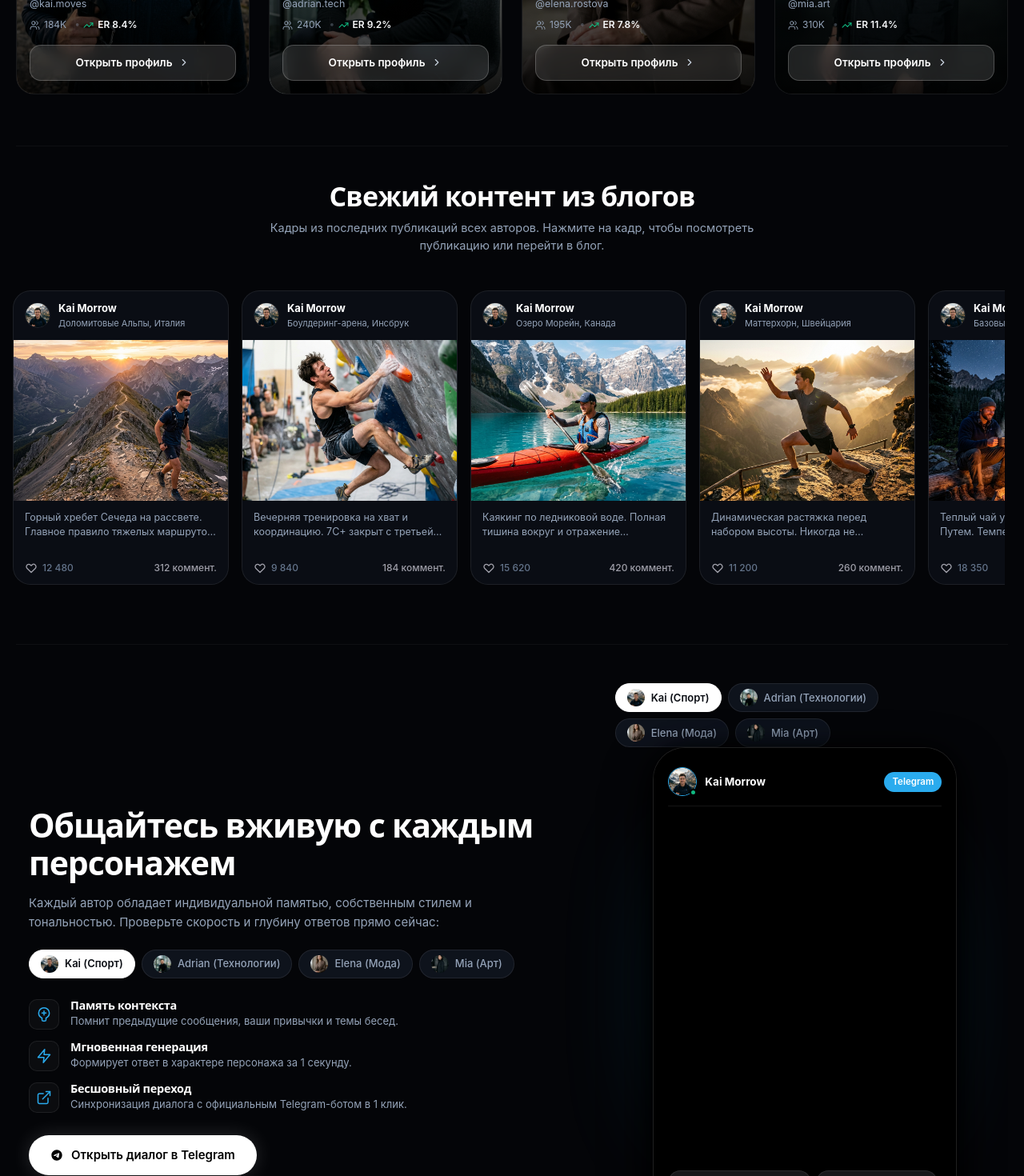
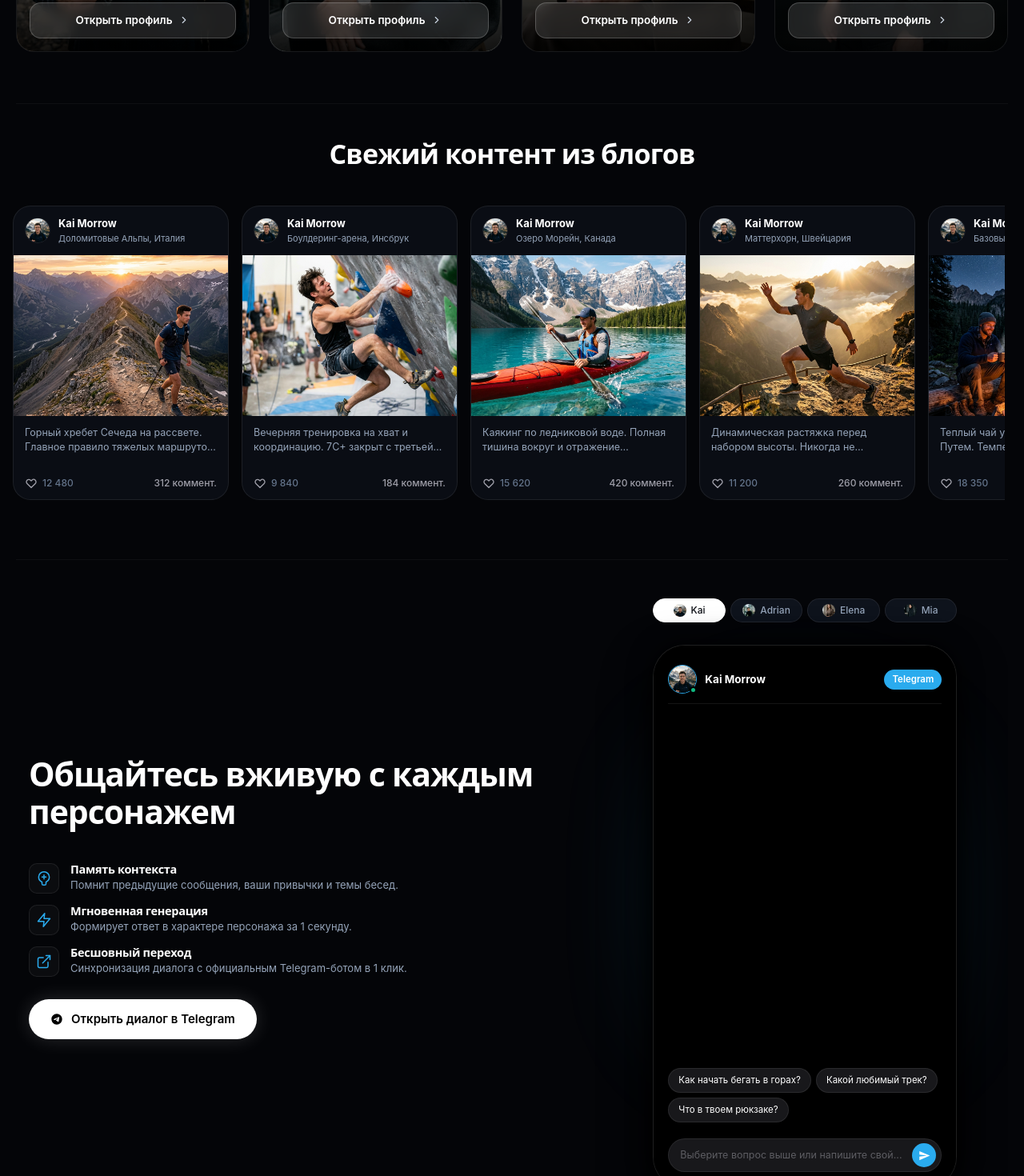
Before and after one commit to nickson4k-svg/web-master, a React (Vite) app: page / in a window 1280 px wide. Shown: the part 1300-2770 px from the top of the page at 80% size. Built offline with nearby package versions, Linux system fonts and the light colour scheme.

Commit message:
feat: update hero title, add desktop carousel controls, cleanup subtitles and fix demo chat tabs

```diff
--- a/src/components/BloggersCatalog.tsx
+++ b/src/components/BloggersCatalog.tsx
@@ -10,9 +10,6 @@ export default function BloggersCatalog({ onOpenBlogger }: BloggersCatalogProps)
     <section className="catalog-section" id="catalog">
       <div className="section-heading">
         <h2 className="section-title">Каталог AI-блогеров</h2>
-        <p className="section-desc">
-          Выберите блогера, чтобы открыть профиль, 6 уникальных сетов, недавние истории и начать живой диалог
-        </p>
       </div>
 
       {/* Cards Grid */}
--- a/src/components/DemoChat.tsx
+++ b/src/components/DemoChat.tsx
@@ -79,28 +79,6 @@ export default function DemoChat() {
         <div className="dialog-info-col">
           <div className="dialog-header-group">
             <h2 className="dialog-title">Общайтесь вживую с каждым персонажем</h2>
-            <p className="dialog-subtitle text-center mx-auto max-w-md px-2 text-sm leading-relaxed">
-              Каждый автор обладает индивидуальной памятью, собственным стилем и тональностью. Проверьте скорость и глубину ответов прямо сейчас:
-            </p>
-          </div>
-
-          {/* Character Tabs Picker (Desktop location: order-2 on mobile under title, desktop in info column) */}
-          <div className="dialog-selector-wrap hidden md:flex">
-            <div className="demo-tabs-bar flex flex-wrap justify-start gap-2 max-w-full">
-              {bloggersData.map((blogger) => (
-                <button
-                  key={blogger.id}
-                  type="button"
-                  className={`demo-tab-btn ${selectedBloggerId === blogger.id ? 'active' : ''}`}
-                  onClick={() => setSelectedBloggerId(blogger.id as 'kai' | 'adrian' | 'elena' | 'mia')}
-                >
-                  <img src={blogger.portraitLocal} alt={blogger.name} className="demo-tab-avatar" />
-                  <span>
-                    {blogger.name.split(' ')[0]} ({blogger.niche})
-                  </span>
-                </button>
-              ))}
-            </div>
           </div>
 
           {/* Features List (3 minimalist points with thin outline icons) */}
@@ -159,19 +137,23 @@ export default function DemoChat() {
 
         {/* Right Column (Smartphone Mockup - 5 cols) */}
         <div className="dialog-phone-col flex flex-col items-center">
-          {/* Character Tabs Picker (Mobile location - right above phone) */}
-          <div className="dialog-selector-wrap md:hidden mb-4 w-full">
-            <div className="demo-tabs-bar flex flex-wrap justify-center gap-2 max-w-full px-2">
+          {/* Character Tabs Picker (Single line strictly within phone width) */}
+          <div
+            className="w-full max-w-[360px] md:max-w-[380px] px-1"
+            style={{ marginBottom: '28px' }}
+          >
+            <div className="grid grid-cols-4 gap-1.5 w-full">
               {bloggersData.map((blogger) => (
                 <button
                   key={blogger.id}
                   type="button"
-                  className={`demo-tab-btn ${selectedBloggerId === blogger.id ? 'active' : ''}`}
+                  className={`demo-tab-btn !px-1.5 !py-1.5 !gap-1.5 justify-center w-full min-w-0 ${selectedBloggerId === blogger.id ? 'active' : ''}`}
                   onClick={() => setSelectedBloggerId(blogger.id as 'kai' | 'adrian' | 'elena' | 'mia')}
+                  title={`${blogger.name} (${blogger.niche})`}
                 >
-                  <img src={blogger.portraitLocal} alt={blogger.name} className="demo-tab-avatar" />
-                  <span>
-                    {blogger.name.split(' ')[0]} ({blogger.niche})
+                  <img src={blogger.portraitLocal} alt={blogger.name} className="demo-tab-avatar !w-4 !h-4 shrink-0" />
+                  <span className="truncate text-xs font-medium">
+                    {blogger.name.split(' ')[0]}
                   </span>
                 </button>
               ))}
--- a/src/components/FreshContentReel.tsx
+++ b/src/components/FreshContentReel.tsx
@@ -1,3 +1,4 @@
+import { useRef } from 'react';
 import type { Blogger, Post } from '../types';
 import { bloggersData } from '../data/bloggers';
 
@@ -6,21 +7,54 @@ interface FreshContentReelProps {
 }
 
 export default function FreshContentReel({ onOpenPost }: FreshContentReelProps) {
+  const reelRef = useRef<HTMLDivElement>(null);
+
   // Flatten posts with their corresponding blogger
   const allPosts = bloggersData.flatMap((blogger) =>
     blogger.posts.map((post) => ({ blogger, post }))
   );
 
+  const scroll = (direction: 'left' | 'right') => {
+    if (reelRef.current) {
+      const scrollAmount = 320 * 2; // scroll roughly 2 cards
+      reelRef.current.scrollBy({
+        left: direction === 'left' ? -scrollAmount : scrollAmount,
+        behavior: 'smooth',
+      });
+    }
+  };
+
   return (
-    <section className="fresh-content-section" id="fresh-content">
+    <section className="fresh-content-section relative" id="fresh-content">
       <div className="section-heading">
         <h2 className="section-title">Свежий контент из блогов</h2>
-        <p className="section-desc">
-          Кадры из последних публикаций всех авторов. Нажмите на кадр, чтобы посмотреть публикацию или перейти в блог.
-        </p>
       </div>
 
-      <div className="fresh-reel-wrap no-scrollbar">
+      <div className="relative group/reel max-w-full">
+        {/* Desktop Navigation Arrows (hidden on mobile, visible on md/lg) */}
+        <button
+          type="button"
+          onClick={() => scroll('left')}
+          className="hidden md:flex absolute -left-2 lg:-left-4 top-1/2 -translate-y-1/2 z-20 w-11 h-11 rounded-full bg-zinc-900/80 hover:bg-zinc-800 text-white border border-white/15 backdrop-blur-md items-center justify-center shadow-2xl transition-all duration-200 hover:scale-110 active:scale-95 cursor-pointer opacity-0 group-hover/reel:opacity-100"
+          aria-label="Прокрутить назад"
+        >
+          <svg className="w-5 h-5" fill="none" viewBox="0 0 24 24" stroke="currentColor" strokeWidth="2.5">
+            <path strokeLinecap="round" strokeLinejoin="round" d="M15 19l-7-7 7-7" />
+          </svg>
+        </button>
+
+        <button
+          type="button"
+          onClick={() => scroll('right')}
+          className="hidden md:flex absolute -right-2 lg:-right-4 top-1/2 -translate-y-1/2 z-20 w-11 h-11 rounded-full bg-zinc-900/80 hover:bg-zinc-800 text-white border border-white/15 backdrop-blur-md items-center justify-center shadow-2xl transition-all duration-200 hover:scale-110 active:scale-95 cursor-pointer opacity-0 group-hover/reel:opacity-100"
+          aria-label="Прокрутить вперед"
+        >
+          <svg className="w-5 h-5" fill="none" viewBox="0 0 24 24" stroke="currentColor" strokeWidth="2.5">
+            <path strokeLinecap="round" strokeLinejoin="round" d="M9 5l7 7-7 7" />
+          </svg>
+        </button>
+
+        <div className="fresh-reel-wrap no-scrollbar" ref={reelRef}>
           <div className="fresh-reel" id="fresh-reel">
             {allPosts.map(({ blogger, post }) => (
               <article
@@ -70,6 +104,7 @@ export default function FreshContentReel({ onOpenPost }: FreshContentReelProps)
             ))}
           </div>
         </div>
+      </div>
     </section>
   );
 }
--- a/src/components/Hero.tsx
+++ b/src/components/Hero.tsx
@@ -15,7 +15,7 @@ export default function Hero({ onOpenBlogger }: HeroProps) {
           {/* Left Column: Headline, CTAs, Social Proof */}
           <div className="hero-content-col">
             <h1 className="hero-title">
-              Синтетические инфлюенсеры с живым интеллектом
+              AI-блогеры нового поколения.
             </h1>
 
             <p className="hero-desc">
```
Lines whose indentation alone changed are shown as unchanged.
